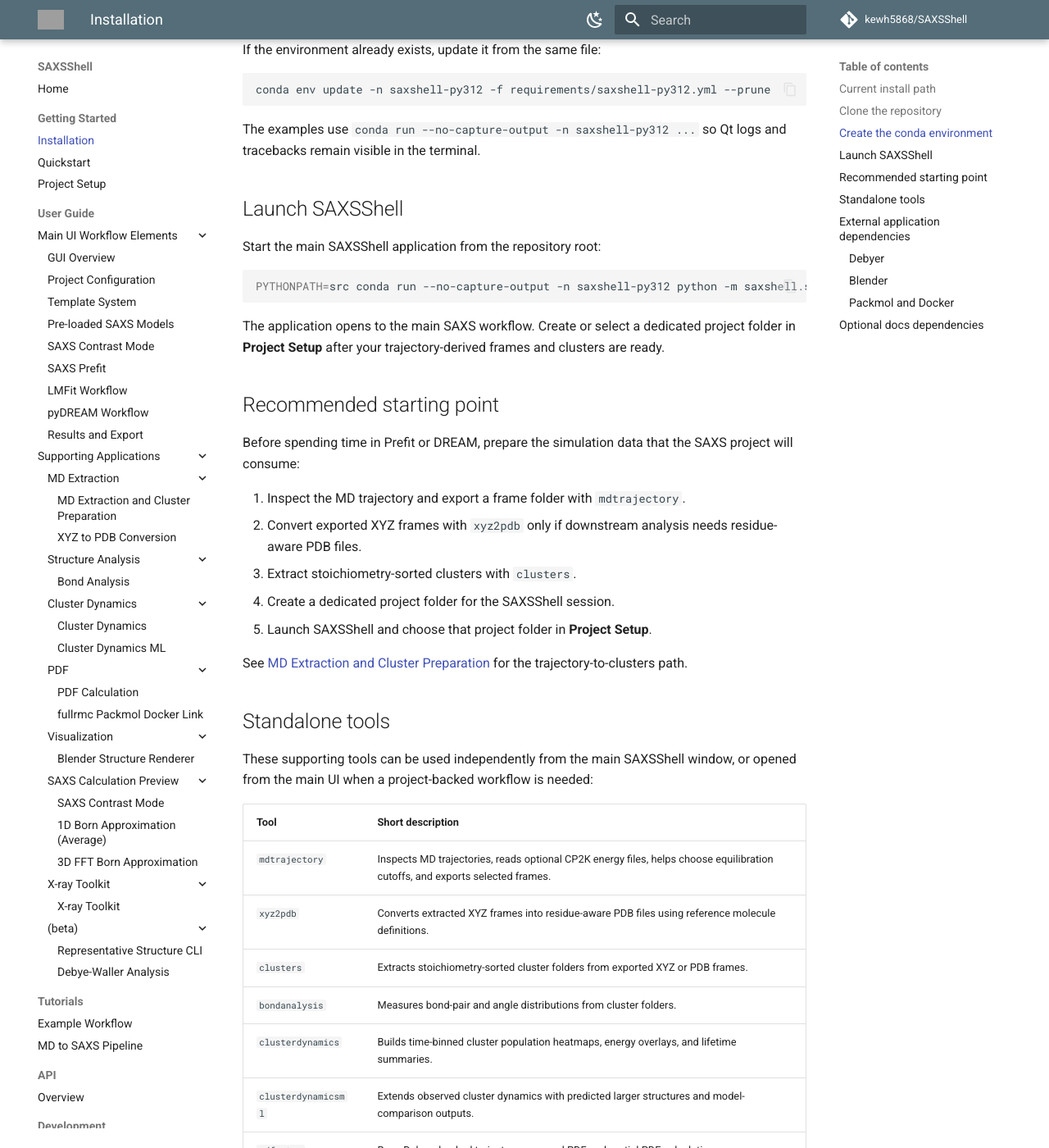
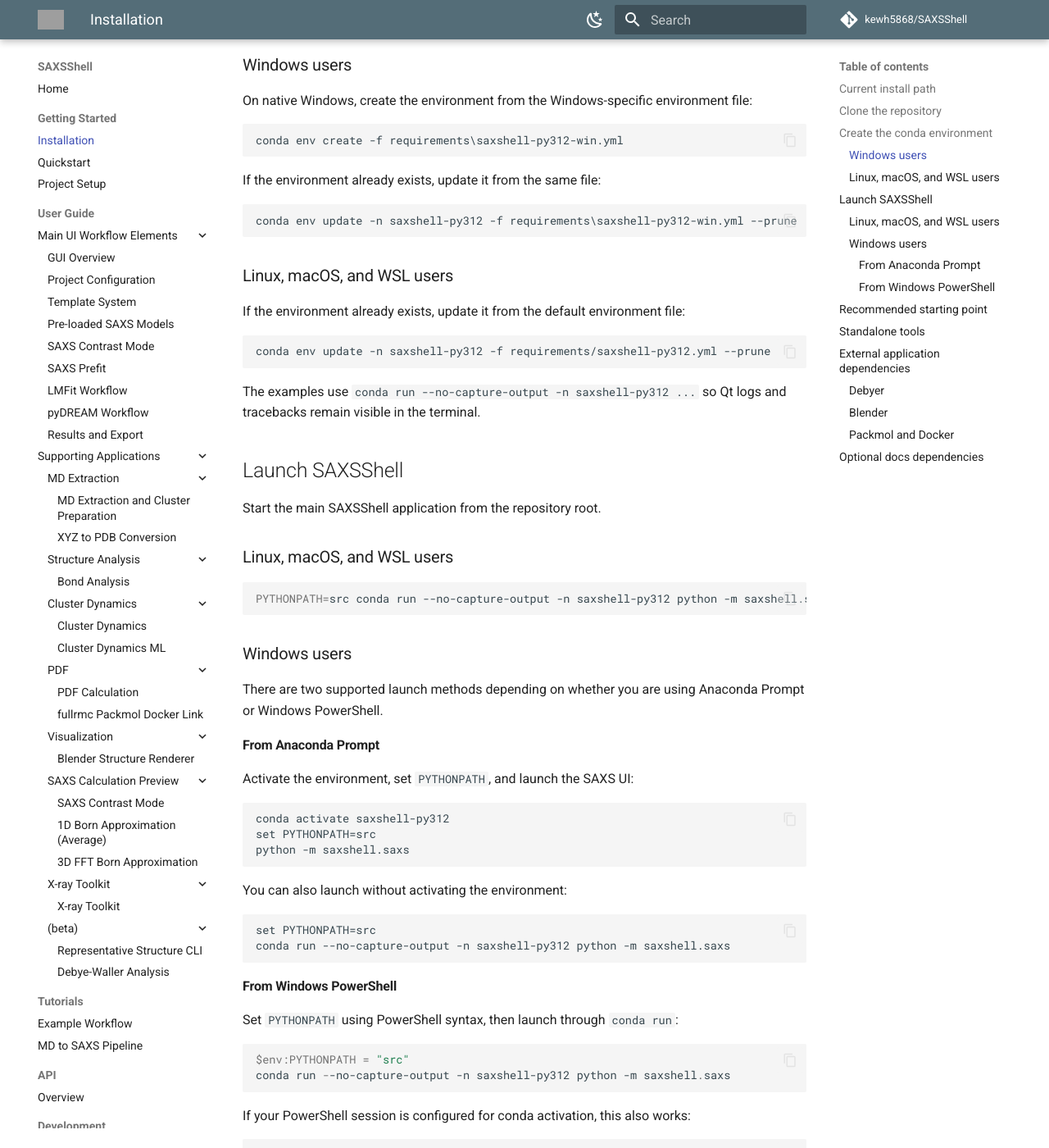
Before and after one commit to kewh5868/SAXShell, an MkDocs documentation site: the page built from docs/getting-started/installation.md, in a window 1280 px wide and 1400 px high, scrolled down 945 px. Shown: the whole window at 82% size. Built offline with MkDocs 1.6.1 and Material for MkDocs 9.7.7, drawn with Linux system fonts in a browser that asks for light colours; comment, search, counter and statistics services are not loaded; some of the changed text lies outside the part shown; grey boxes are pictures that could not be loaded.

Commit message:
Add Windows conda and launch instructions

````diff
--- a/docs/getting-started/installation.md
+++ b/docs/getting-started/installation.md
@@ -27,7 +27,24 @@
 conda env create -f requirements/saxshell-py312.yml
 ```
 
+### Windows users
+
+On native Windows, create the environment from the Windows-specific environment
+file:
+
+```cmd
+conda env create -f requirements\saxshell-py312-win.yml
+```
+
 If the environment already exists, update it from the same file:
+
+```cmd
+conda env update -n saxshell-py312 -f requirements\saxshell-py312-win.yml --prune
+```
+
+### Linux, macOS, and WSL users
+
+If the environment already exists, update it from the default environment file:
 
 ```bash
 conda env update -n saxshell-py312 -f requirements/saxshell-py312.yml --prune
@@ -38,15 +55,57 @@
 
 ## Launch SAXSShell
 
-Start the main SAXSShell application from the repository root:
+Start the main SAXSShell application from the repository root.
+
+### Linux, macOS, and WSL users
 
 ```bash
 PYTHONPATH=src conda run --no-capture-output -n saxshell-py312 python -m saxshell.saxs
 ```
 
+### Windows users
+
+There are two supported launch methods depending on whether you are using
+Anaconda Prompt or Windows PowerShell.
+
+#### From Anaconda Prompt
+
+Activate the environment, set `PYTHONPATH`, and launch the SAXS UI:
+
+```cmd
+conda activate saxshell-py312
+set PYTHONPATH=src
+python -m saxshell.saxs
+```
+
+You can also launch without activating the environment:
+
+```cmd
+set PYTHONPATH=src
+conda run --no-capture-output -n saxshell-py312 python -m saxshell.saxs
+```
+
+#### From Windows PowerShell
+
+Set `PYTHONPATH` using PowerShell syntax, then launch through `conda run`:
+
+```powershell
+$env:PYTHONPATH = "src"
+conda run --no-capture-output -n saxshell-py312 python -m saxshell.saxs
+```
+
+If your PowerShell session is configured for conda activation, this also works:
+
+```powershell
+conda activate saxshell-py312
+$env:PYTHONPATH = "src"
+python -m saxshell.saxs
+```
+
 The application opens to the main SAXS workflow. Create or select a dedicated
 project folder in **Project Setup** after your trajectory-derived frames and
 clusters are ready.
+
 
 ## Recommended starting point
 
````
Also changed, not shown: 1 other file.
